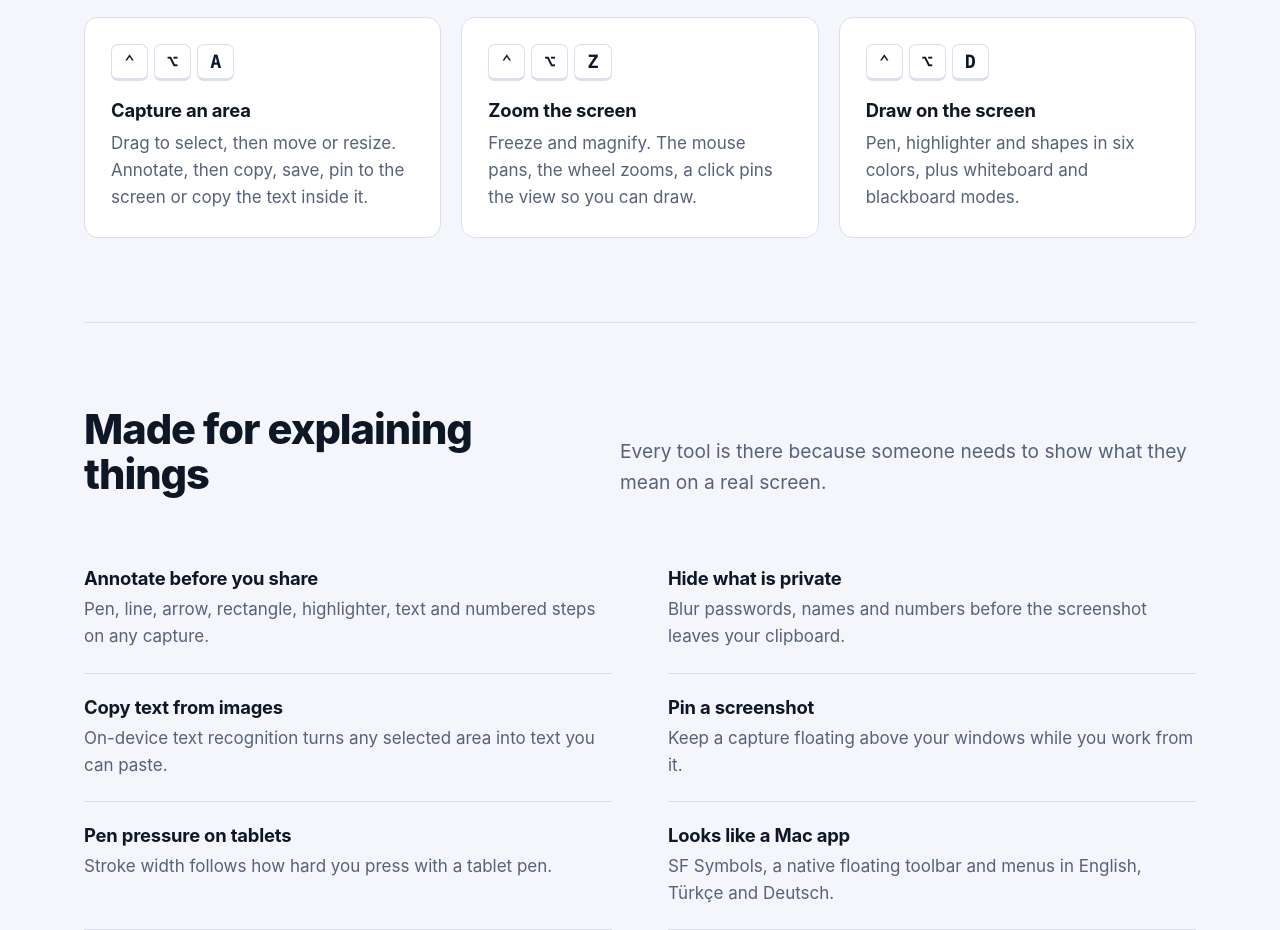
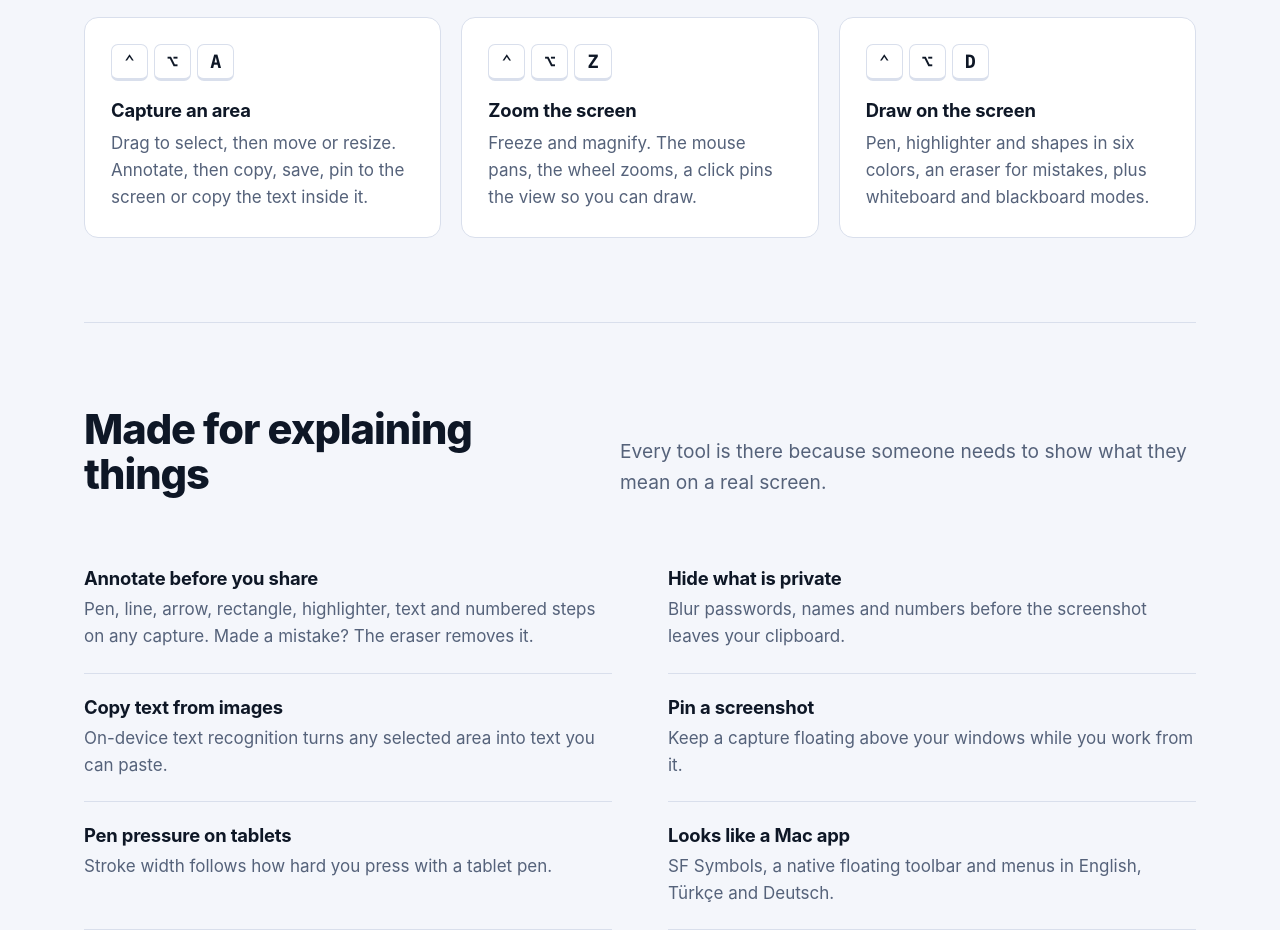
Before and after one commit to 1kenz/ZoomDNZ, a plain HTML site: page index.html in a window 1280 px wide. Shown: the part 1000-1930 px from the top of the page. Drawn offline with Linux system fonts and the light colour scheme.

Commit message:
docs: mention the eraser on the landing page

```diff
--- a/index.html
+++ b/index.html
@@ -225,7 +225,7 @@ footer .wrap{display:flex;flex-wrap:wrap;justify-content:space-between;gap:12px}
       <div class="key"><div class="combo"><kbd>⌃</kbd><kbd>⌥</kbd><kbd>Z</kbd></div><h3>Zoom the screen</h3>
         <p>Freeze and magnify. The mouse pans, the wheel zooms, a click pins the view so you can draw.</p></div>
       <div class="key"><div class="combo"><kbd>⌃</kbd><kbd>⌥</kbd><kbd>D</kbd></div><h3>Draw on the screen</h3>
-        <p>Pen, highlighter and shapes in six colors, plus whiteboard and blackboard modes.</p></div>
+        <p>Pen, highlighter and shapes in six colors, an eraser for mistakes, plus whiteboard and blackboard modes.</p></div>
     </div>
   </section>
 
@@ -235,7 +235,7 @@ footer .wrap{display:flex;flex-wrap:wrap;justify-content:space-between;gap:12px}
       <p class="lede">Every tool is there because someone needs to show what they mean on a real screen.</p>
     </div>
     <div class="features">
-      <div class="feature"><h3>Annotate before you share</h3><p>Pen, line, arrow, rectangle, highlighter, text and numbered steps on any capture.</p></div>
+      <div class="feature"><h3>Annotate before you share</h3><p>Pen, line, arrow, rectangle, highlighter, text and numbered steps on any capture. Made a mistake? The eraser removes it.</p></div>
       <div class="feature"><h3>Hide what is private</h3><p>Blur passwords, names and numbers before the screenshot leaves your clipboard.</p></div>
       <div class="feature"><h3>Copy text from images</h3><p>On-device text recognition turns any selected area into text you can paste.</p></div>
       <div class="feature"><h3>Pin a screenshot</h3><p>Keep a capture floating above your windows while you work from it.</p></div>
```
